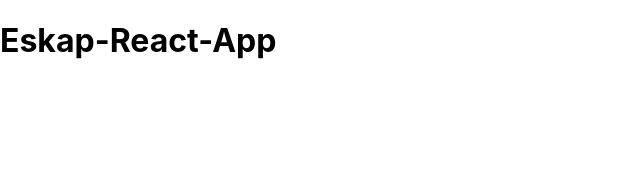
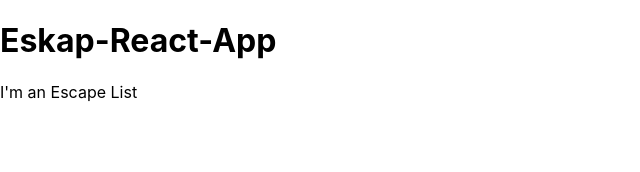
Before and after one commit to AntoineMeresse/eskap-react-app, a React (Create React App) app: page / in a window 1280 px wide. Shown: the top 172 px of the page, without its empty margins (0-640 px from the left). Built offline with nearby package versions, Linux system fonts and the light colour scheme.

Commit message:
feat: EskapList init

```diff
--- a/src/App.js
+++ b/src/App.js
@@ -1,9 +1,11 @@
 import './App.css';
+import EskapList from './components/EskapList';
 
 function App() {
   return (
     <div className="App">
       <h1>Eskap-React-App</h1>
+      <EskapList/>
     </div>
   );
 }
--- /dev/null
+++ b/src/components/EskapList.jsx
@@ -0,0 +1,11 @@
+import React from 'react'
+
+function EskapList() {
+    return (
+        <div className="eskapList">
+            <p>I'm an Escape List</p>
+        </div>
+    )
+}
+
+export default EskapList;
```
